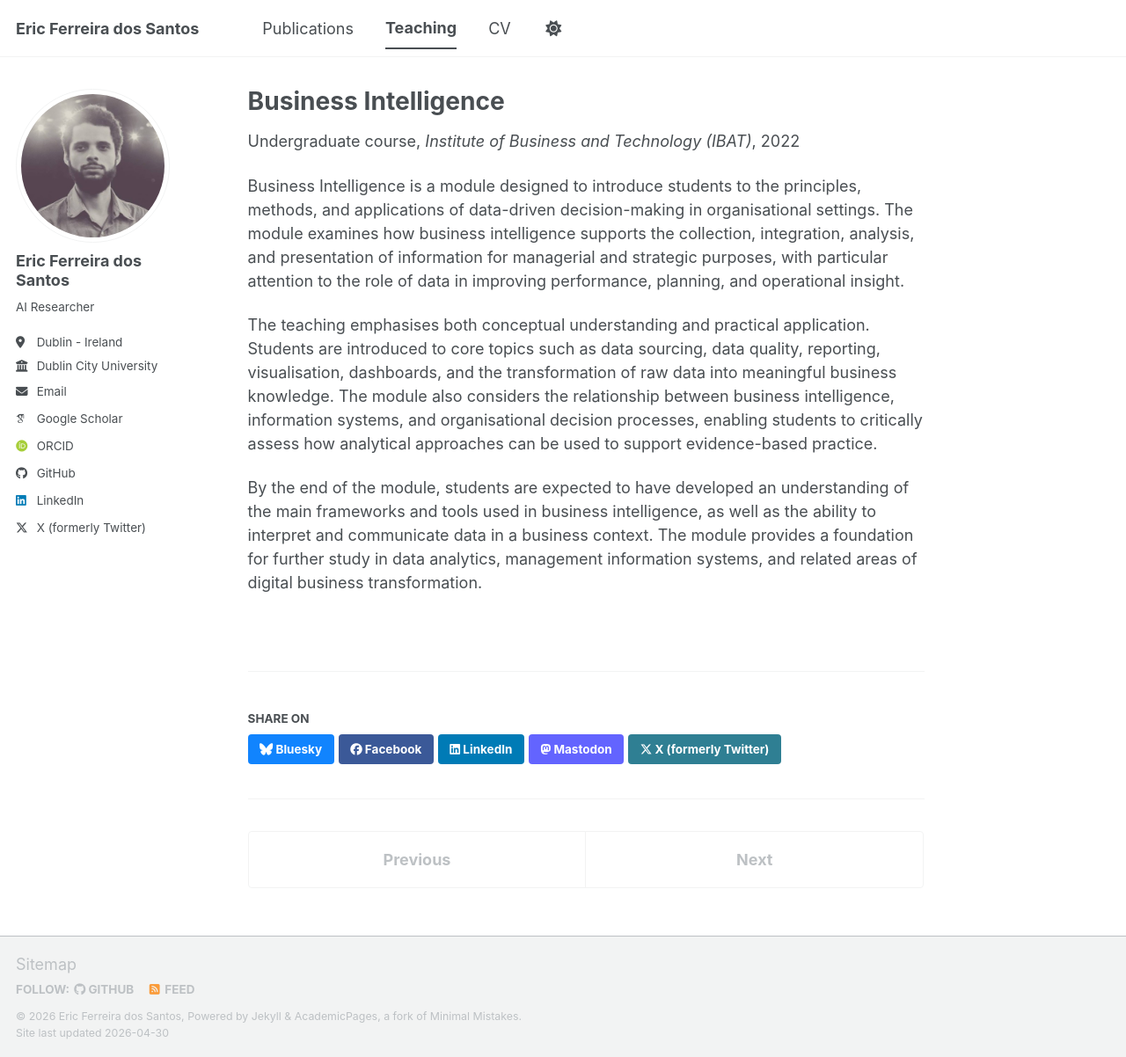
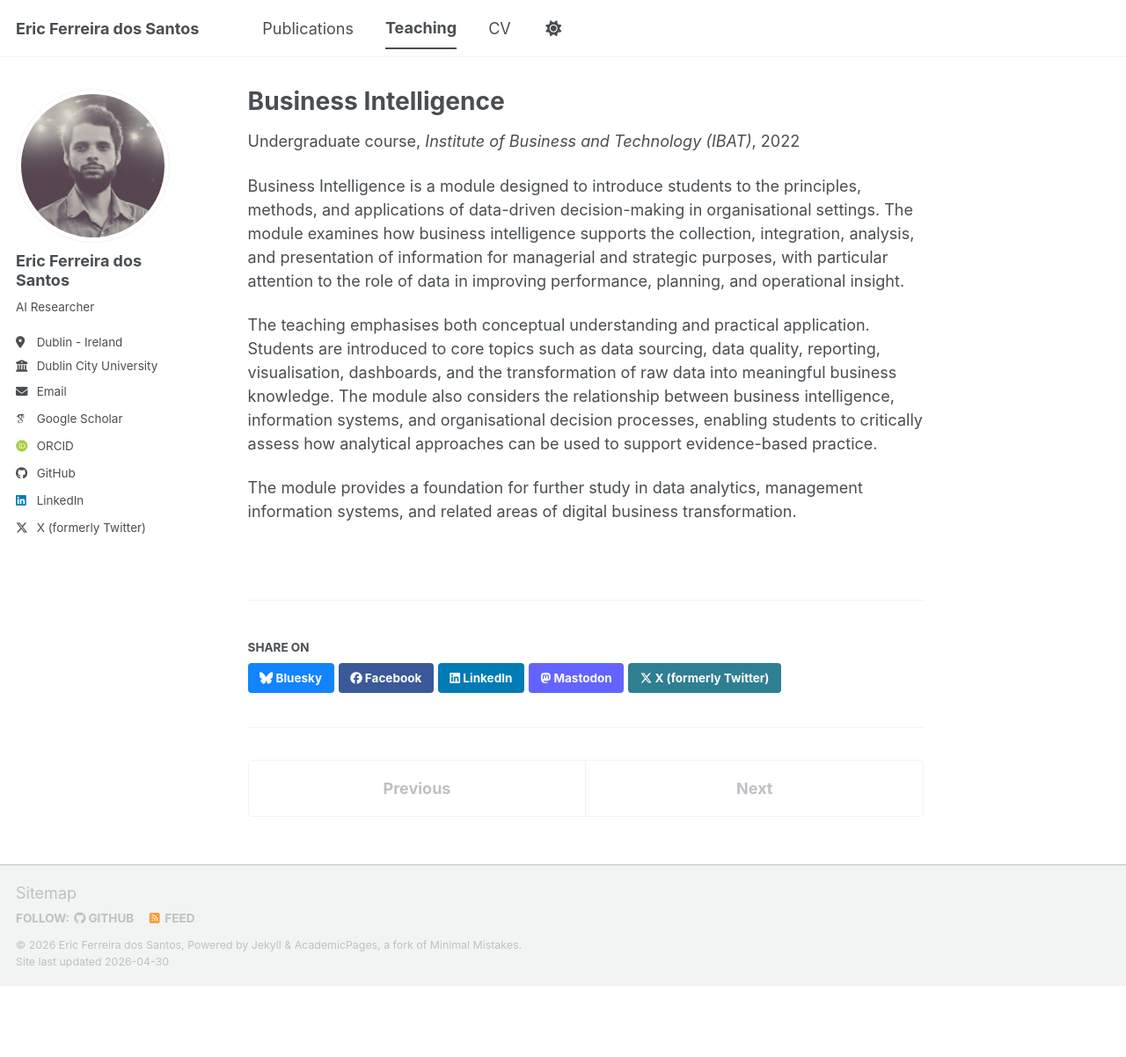
Before and after one commit to EricFerreiraS/ericferreiras.github.io, a Jekyll site: the page built from _teaching/2022-teaching-BI.md, in a window 1280 px wide and 1202 px high. Shown: the whole window at 88% size. Built offline with Jekyll 4.4.1, drawn with Linux system fonts in a browser that asks for light colours; some web fonts are replaced; a script bundle is joined from its source files by our own code; library files that are not in the unit come from our copies.

Commit message:
Simplify module description by removing student outcomes
Removed redundant sentence about student expectations.

```diff
--- a/_teaching/2022-teaching-BI.md
+++ b/_teaching/2022-teaching-BI.md
@@ -16,5 +16,4 @@ The teaching emphasises both conceptual understanding and practical application.
 and the transformation of raw data into meaningful business knowledge. The module also considers the relationship between business intelligence, information systems, and organisational decision processes,
 enabling students to critically assess how analytical approaches can be used to support evidence-based practice.
 
-By the end of the module, students are expected to have developed an understanding of the main frameworks and tools used in business intelligence, as well as the ability to interpret and
-communicate data in a business context. The module provides a foundation for further study in data analytics, management information systems, and related areas of digital business transformation.
+The module provides a foundation for further study in data analytics, management information systems, and related areas of digital business transformation.
```
